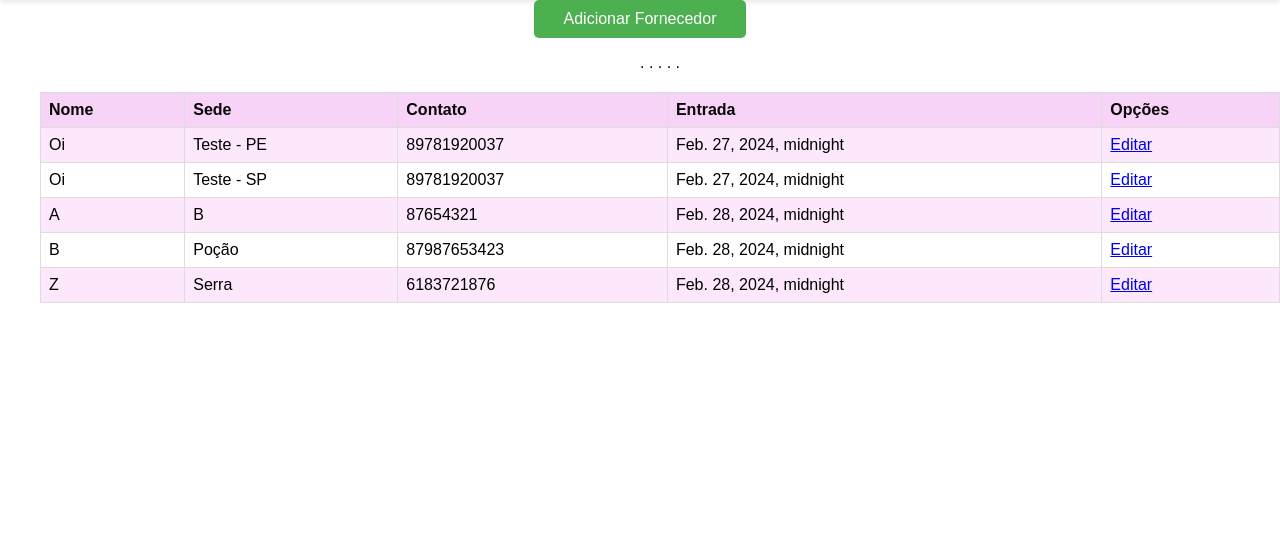
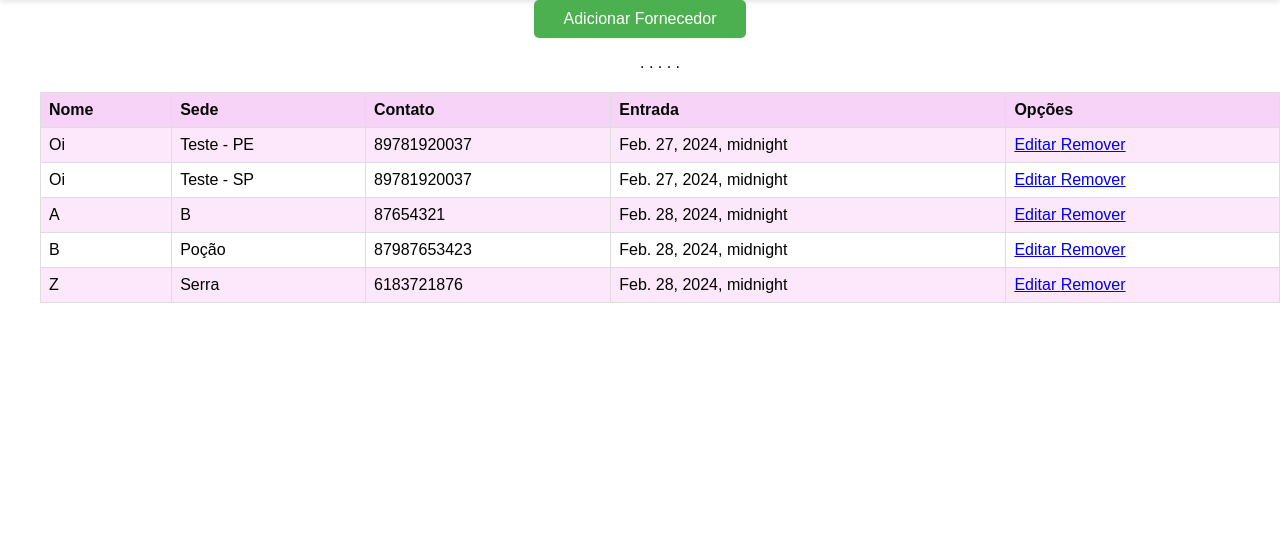
Before and after one commit to netrometro/upe-2023-2-equipe-b, a Django app: page /list_supplier in a window 1280 px wide. Shown: the part 128-661 px from the top of the page. Run offline with Django 4.2, Linux system fonts and the light colour scheme; data comes from the database, SQL or seed files in the repository; parts of the project's set-up code (start-up, migrations or seed data) failed here and were passed over.

Commit message:
feat: botão de remover fornecedor

```diff
--- a/equipeb/controleestoque/templates/list_supplier.html
+++ b/equipeb/controleestoque/templates/list_supplier.html
@@ -41,7 +41,10 @@
                     <td>{{ fornecedor.sede_local }}</td>
                     <td>{{ fornecedor.telefone_contato }}</td>
                     <td>{{ fornecedor.entrada_data }}</td>
-                    <td><a href="/update_supplier/{{ fornecedor.id }}">Editar</a></td>
+                    <td>
+                        <a href="/update_supplier/{{ fornecedor.id }}">Editar   </a>
+                        <a href="/delete_supplier/{{ fornecedor.id }}">Remover</a>
+                    </td>
                 </tr>
                 {% endfor %}
 
```
